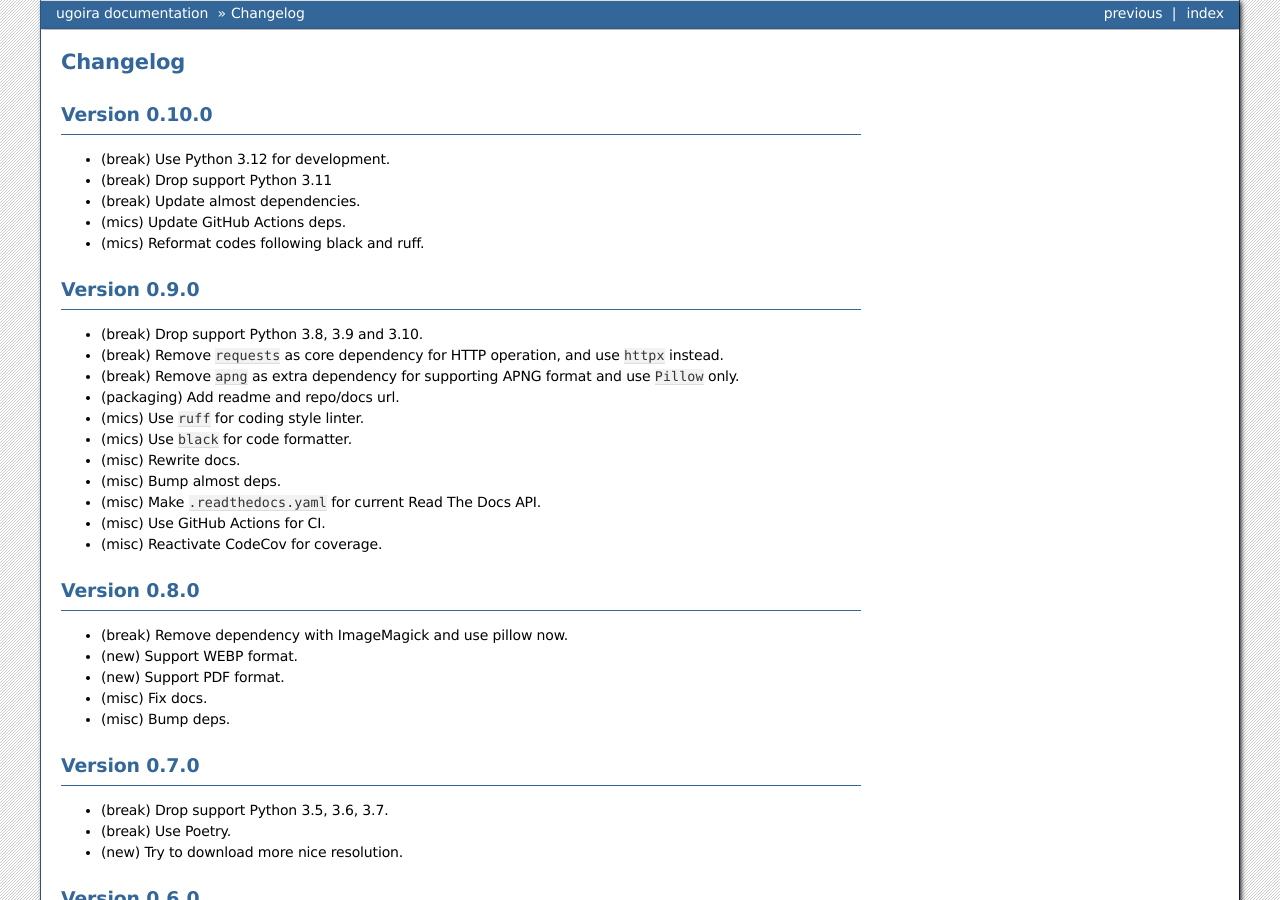
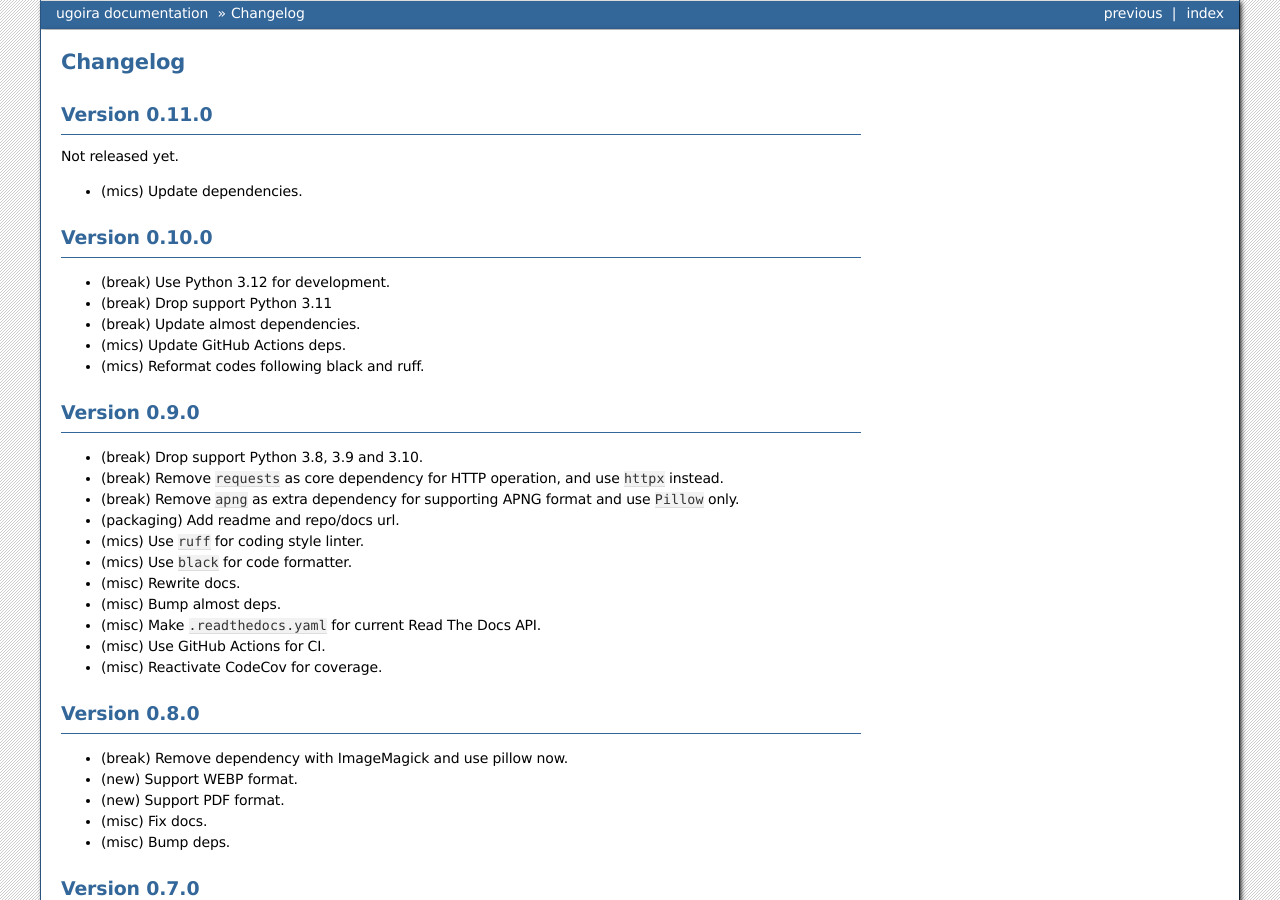
Before and after one commit to item4/ugoira, a Sphinx documentation site: the page built from docs/source/changelog.rst, in a window 1280 px wide and 900 px high. Built offline with Sphinx 7.4.7, drawn with Linux system fonts in a browser that asks for light colours.

Commit message:
Bump Deps

```diff
--- a/docs/source/changelog.rst
+++ b/docs/source/changelog.rst
@@ -1,5 +1,12 @@
 Changelog
 =========
+
+Version 0.11.0
+-------------
+Not released yet.
+
+- (mics) Update dependencies.
+
 
 Version 0.10.0
 -------------
--- a/pyproject.toml
+++ b/pyproject.toml
@@ -132,7 +132,7 @@ black = "^24.10.0"
 pytest = "^8.3.3"
 pytest-cov = "^5.0.0"
 pytest-httpx = "^0.32.0"
-ruff = "^0.7.0"
+ruff = "^0.7.1"
 sphinx = "^8.1.3"
 
 [tool.poetry.scripts]
```
Also changed, not shown: 1 other file.
